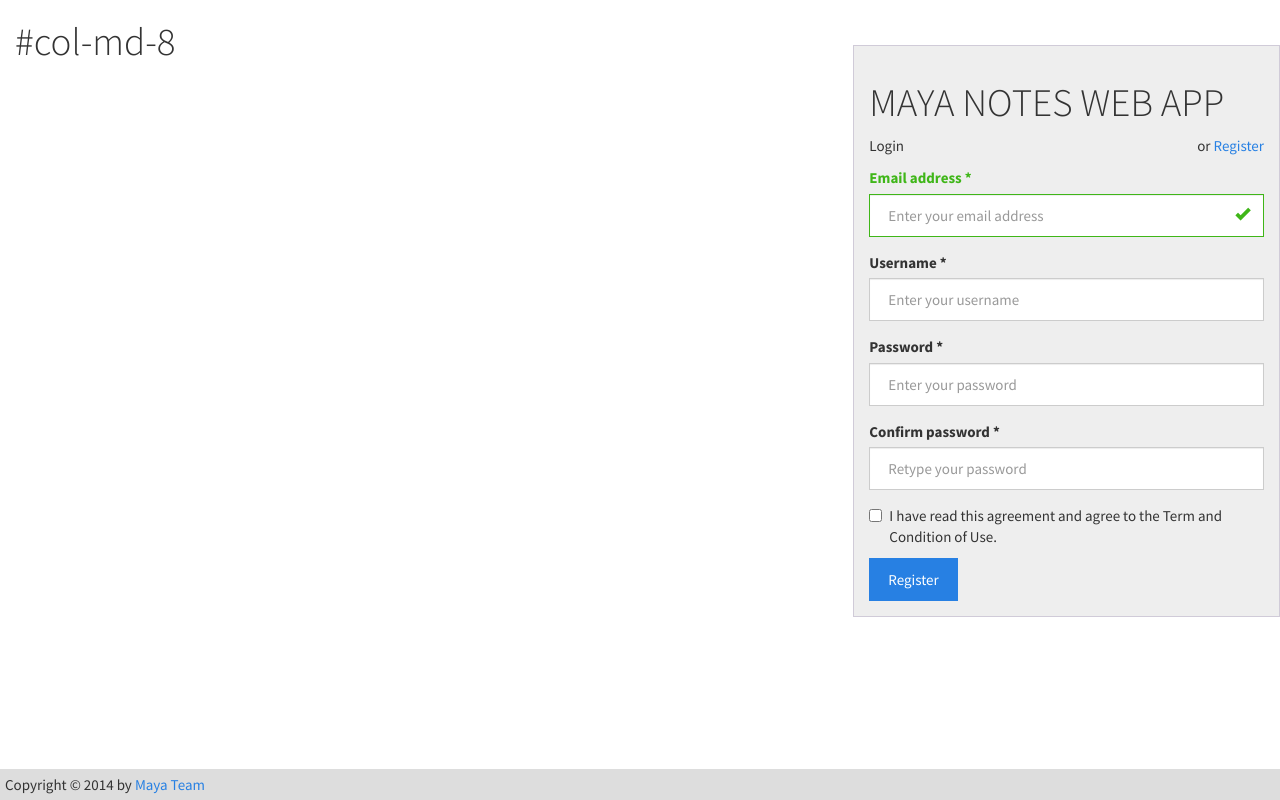
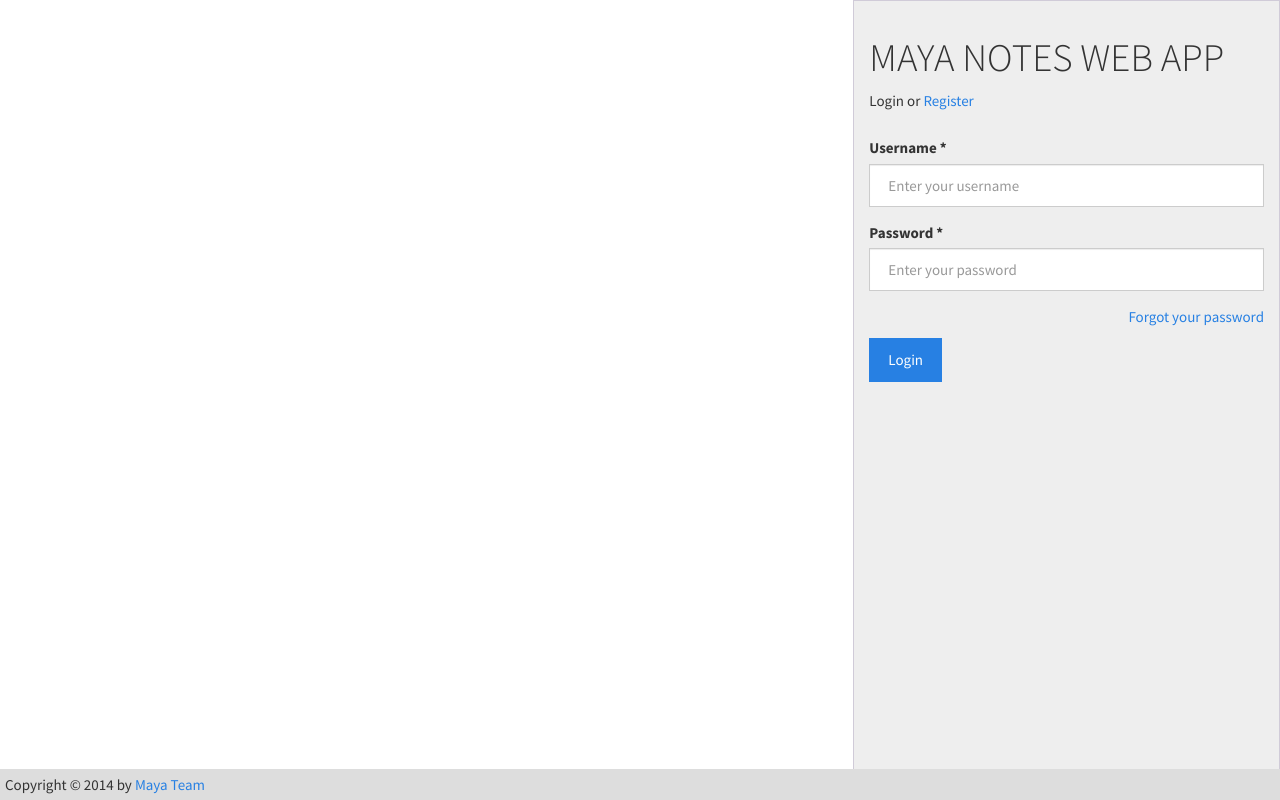
Before and after one commit to ansidev/maya-notes-web, a PHP site: page /html/guest/index.html in a window 1280 px wide. Run offline with PHP 8.4, Linux system fonts and the light colour scheme.

Commit message:
Update Login/Register UI.

```diff
--- a/html/bootstrap/css/maya-notes.css
+++ b/html/bootstrap/css/maya-notes.css
@@ -22,10 +22,10 @@ header,
 }
 
 .sidebar {
-    height: 100%;
-    top: 45px;
-    bottom: 45px;
-    right: 0px;
+    top: 0;
+    bottom: 0;
+    right: 0;
+    position: absolute;
     background-color: #eee;
     border: 1px solid #ddd;
     border: 1px solid rgba(86,61,124,.2);
--- a/html/guest/index.html
+++ b/html/guest/index.html
@@ -18,48 +18,51 @@
 <section>
     <div class="container-fluid">
         <div class="row">
-            <div class="col-md-8">
+            <div class="col-md-8" style="display:none;">
                 <h1>#col-md-8</h1>
             </div>
             <div class="col-md-4 sidebar">
                 <h1 class="text-uppercase">Maya Notes Web App</h1>
                 <form class="maya-form" role="form" method="POST">
                 <div class="row">
-                    <div class="col-md-8 text-left">
-                        <p class="text-left">Login</p>
-                    </div>
-                    <div class="col-md-4 text-right">
-                        <p class="text-right">or <a href="#">Register</a></p>
+                    <div class="col-md-12 text-left">
+                        <p class="text-left">Login
+                        <span class="text-right">or <a href="#">Register</a></span></p>
                     </div>
                 </div>
                     <div class="form-group has-feedback has-success">
-                            <label class="control-label" for="email">Email address *</label>
-                            <input type="email" required class="form-control" id="email" name="email" placeholder="Enter your email address" tabindex="1">
-                            <span class="glyphicon glyphicon-ok form-control-feedback"></span>
+                            <label class="control-label" for="email" style="display:none;">Email address *</label>
+                            <input type="email" required class="form-control" id="email" name="email" placeholder="Enter your email address" tabindex="1" style="display:none;">
+                            <span class="glyphicon glyphicon-ok form-control-feedback" style="display:none;"></span>
                             <span id="email-tooltip" style="display: none;" >Email is not valid.</span>
                     </div>
                     <div class="form-group">
                             <label for="username">Username *</label>
                             <input type="text" class="form-control" id="username" name="username" placeholder="Enter your username" tabindex="2">
-                            <span id="username-tooltip" style="display: none;" >Username is not valid or existed.</span>
+                            <span id="username-tooltip" style="display: none;" >Username is not valid.</span>
                     </div>
                     <div class="form-group">
                             <label for="password">Password *</label>
                             <input type="password" class="form-control" id="password" name="password" placeholder="Enter your password" tabindex="3">
-                            <span id="password-tooltip" style="display: none;" >Password is not valid.</span>
+                            <span id="password-tooltip" style="display:none;" >Password is not valid.</span>
                     </div>
                     <div class="form-group">
-                            <label for="confirm-password">Confirm password *</label>
-                            <input type="password" class="form-control" id="confirm-password" name="confirm-password" placeholder="Retype your password" tabindex="4">
-                            <span id="confirm-password-tooltip" style="display: none;" >Password does not matches.</span>
+                            <label for="confirm-password" style="display:none;">Confirm password *</label>
+                            <input type="password" class="form-control" id="confirm-password" name="confirm-password" placeholder="Retype your password" tabindex="4" style="display:none;">
+                            <span id="confirm-password-tooltip" style="display:none;" >Password does not matches.</span>
                     </div>
-                    <div class="checkbox">
+                    <div class="checkbox" style="display:none;">
                             <label>
                                     <input type="checkbox" name="tos-checkbox" id="tos-checkbox" tabindex="10">I have read this agreement and agree to the Term and Condition of Use.
                             <span class="clearfix" id="tos-checkbox-tooltip" style="display: none;" >You must check this checkbox.</span>
                             </label>
                     </div>
-                    <button type="submit" class="btn btn-primary" tabindex="11">Register</button>
+                    <div class="row">
+                        <div class="col-md-12">
+                            <p class="text-right"><a href="#">Forgot your password</a></p>
+                        </div>
+                    </div>
+                    <button type="submit" class="btn btn-primary" tabindex="11">Login</button>
 		</form>
             </div>
         </div>
```
